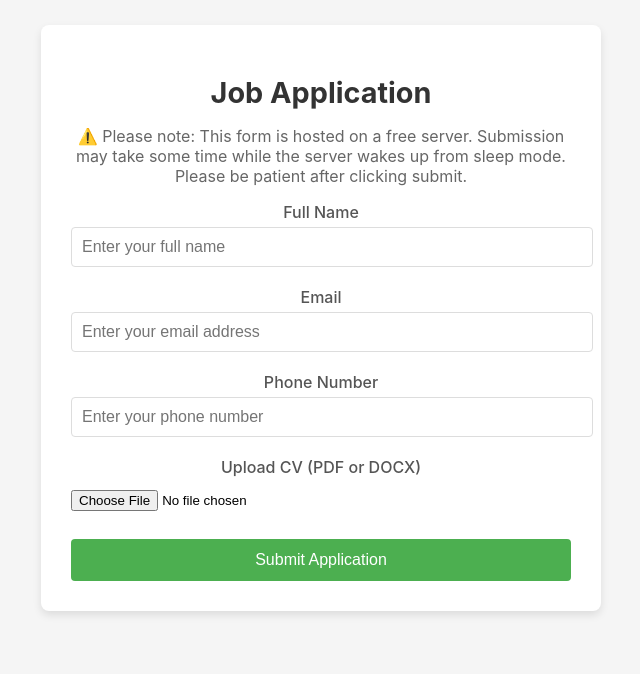
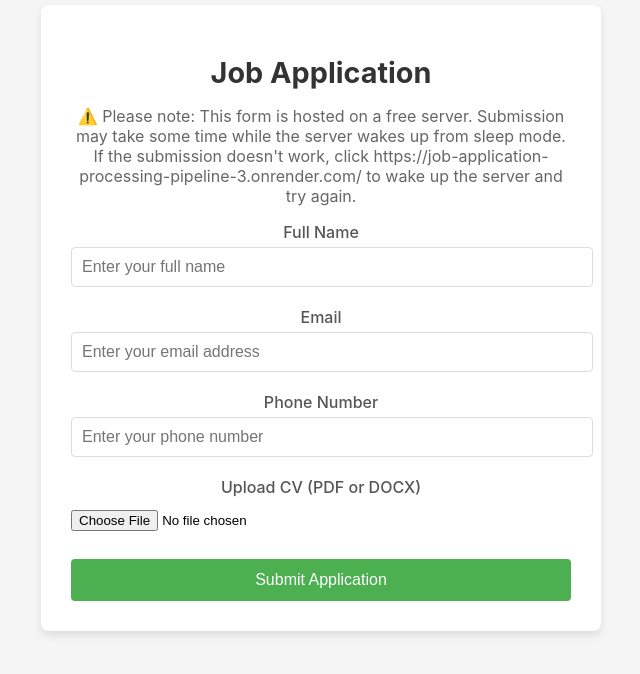
Before and after one commit to diluthrangana/job-application-processing-pipeline, a React (Create React App) app in the folder client/: page / in a window 1280 px wide. Shown: the part 102-776 px from the top of the page, without its empty margins (319-959 px from the left). Built offline with nearby package versions, Linux system fonts and the light colour scheme.

Commit message:
Update ApplicationForm.js

```diff
--- a/client/src/components/ApplicationForm.js
+++ b/client/src/components/ApplicationForm.js
@@ -116,7 +116,7 @@ const ApplicationForm = () => {
         <h1>Job Application</h1>
 
         <div className="hosting-notice">
-          <p>⚠️ Please note: This form is hosted on a free server. Submission may take some time while the server wakes up from sleep mode. Please be patient after clicking submit.</p>
+          <p>⚠️ Please note: This form is hosted on a free server. Submission may take some time while the server wakes up from sleep mode. If the submission doesn't work, click https://job-application-processing-pipeline-3.onrender.com/ to wake up the server and try again.</p>
         </div>
 
         {errors.submit && (
```
